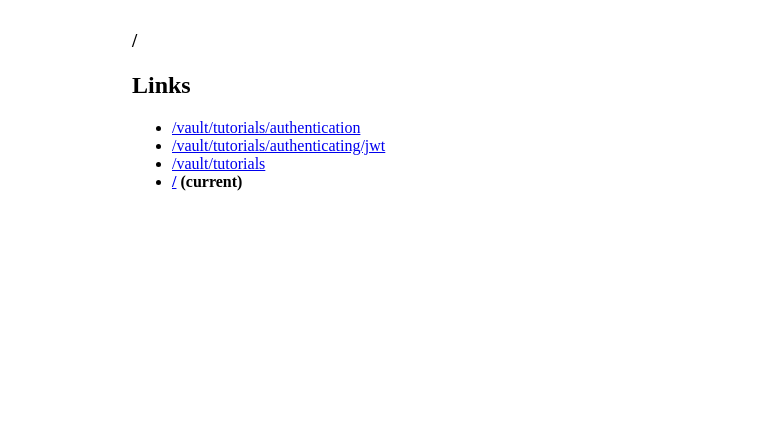
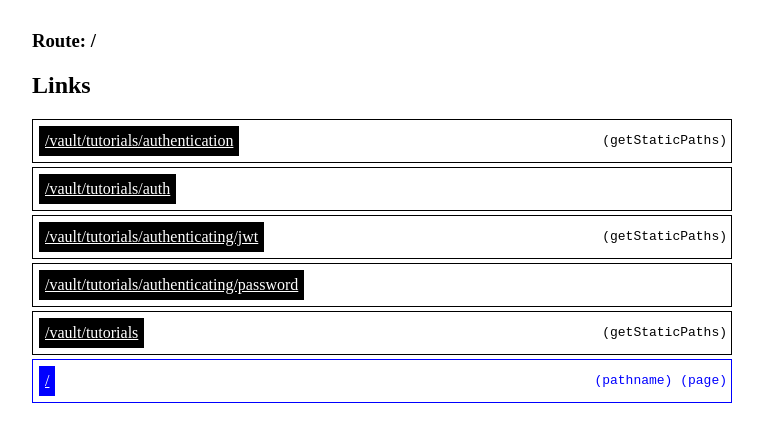
Before and after one commit to wyattjoh/overlapping-reproduction, a Next.js app: page / in a window 1280 px wide. Shown: the top 442 px of the page, without its empty margins (258-1021 px from the left). Built offline with nearby package versions, Linux system fonts and the light colour scheme.

Commit message:
fix: added more debug

```diff
--- a/components/page.jsx
+++ b/components/page.jsx
@@ -2,19 +2,43 @@ import Link from "next/link";
 import { useRouter } from "next/router";
 import React from "react";
 
-function PageLink({ path, page }) {
+function PageLink({ path, page, getStaticPaths = false }) {
   const router = useRouter();
 
-  const active = router.route === page;
+  const matchesPathname = router.asPath === path;
+  const matchesPage = router.route === page;
 
   return (
-    <li style={{ fontWeight: active ? "bold" : "normal" }}>
-      <Link href={path}>
+    <div
+      style={{
+        color: matchesPathname ? "blue" : undefined,
+        display: "flex",
+        justifyContent: "space-between",
+        alignItems: "center",
+        border: matchesPathname ? "1px solid blue" : "1px solid black",
+        padding: "4px",
+        marginBottom: "4px",
+      }}
+    >
+      <Link
+        href={path}
+        style={{
+          padding: "6px",
+          margin: "2px",
+          backgroundColor: matchesPathname ? "blue" : "black",
+          color: "white",
+          display: "inline-block",
+        }}
+      >
         {router.basePath}
         {path}
       </Link>
-      {router.route === page && <span> (current)</span>}
-    </li>
+      <span style={{ fontFamily: "monospace" }}>
+        {matchesPathname && <span> (pathname)</span>}
+        {matchesPage && <span> (page)</span>}
+        {getStaticPaths && <span> (getStaticPaths)</span>}
+      </span>
+    </div>
   );
 }
 
@@ -22,21 +46,35 @@ export function Page() {
   const router = useRouter();
 
   return (
-    <div style={{ margin: "30px auto", maxWidth: "500px" }}>
-      <h3>{router.route}</h3>
+    <div style={{ margin: "30px auto", maxWidth: "700px" }}>
+      <h3>Route: {router.route}</h3>
       <h2>Links</h2>
-      <ul>
+      <div>
         <PageLink
           page="/[productSlug]/tutorials/[collectionSlug]"
           path="/vault/tutorials/authentication"
+          getStaticPaths
+        />
+        <PageLink
+          page="/[productSlug]/tutorials/[collectionSlug]"
+          path="/vault/tutorials/auth"
         />
         <PageLink
           page="/[productSlug]/tutorials/[...tutorialSlug]"
           path="/vault/tutorials/authenticating/jwt"
+          getStaticPaths
         />
-        <PageLink page="/[productSlug]/tutorials" path="/vault/tutorials" />
+        <PageLink
+          page="/[productSlug]/tutorials/[...tutorialSlug]"
+          path="/vault/tutorials/authenticating/password"
+        />
+        <PageLink
+          page="/[productSlug]/tutorials"
+          path="/vault/tutorials"
+          getStaticPaths
+        />
         <PageLink page="/" path="/" />
-      </ul>
+      </div>
     </div>
   );
 }
--- a/package.json
+++ b/package.json
@@ -4,7 +4,9 @@
   "description": "",
   "main": "index.js",
   "scripts": {
-    "test": "echo \"Error: no test specified\" && exit 1"
+    "dev": "next dev",
+    "build": "next build",
+    "start": "next start"
   },
   "keywords": [],
   "author": "",
--- a/pages/[productSlug]/tutorials/[...tutorialSlug]/index.jsx
+++ b/pages/[productSlug]/tutorials/[...tutorialSlug]/index.jsx
@@ -16,6 +16,6 @@ export const getStaticPaths = async () => {
         },
       },
     ],
-    fallback: false,
+    fallback: "blocking",
   };
 };
```
